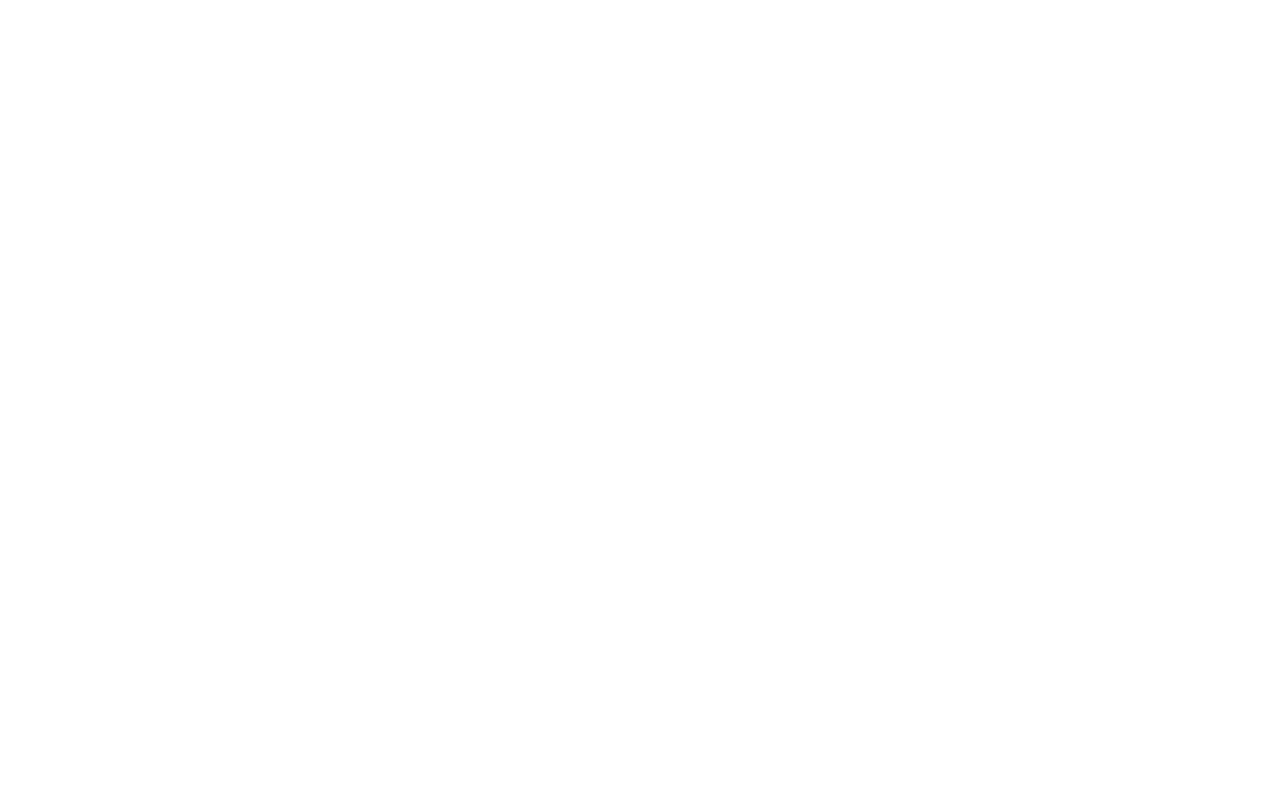
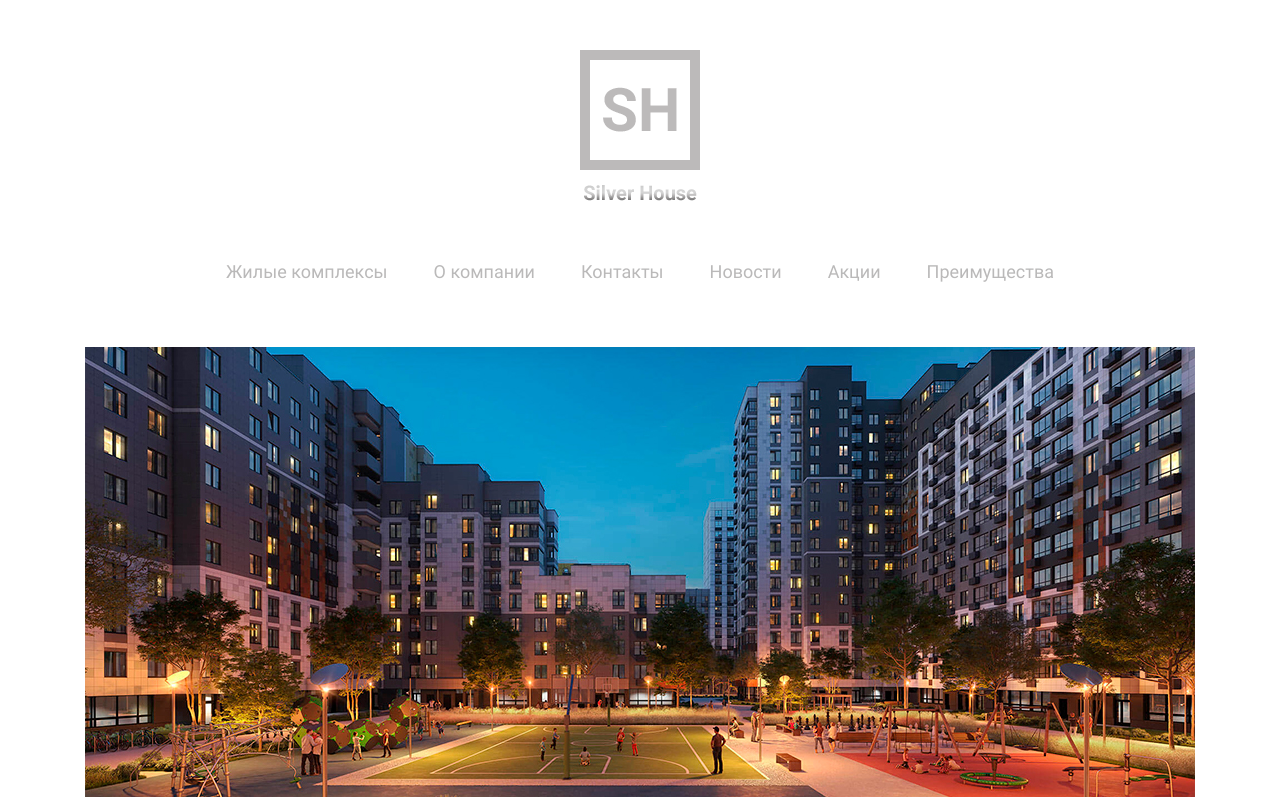
Before and after one commit to Baxrom1549/lesson-silver, a plain HTML site: page index.html in a window 1280 px wide. Drawn offline with Linux system fonts and the light colour scheme.

Commit message:
create-header

```diff
--- a/css/fonts.css
+++ b/css/fonts.css
@@ -0,0 +1,10 @@
+@font-face{
+    font-family: 'roboto';
+    font-weight: 400;
+    src: url('../fonts/Roboto-Regular.ttf') format('truetype');
+}
+@font-face{
+    font-family: 'roboto';
+    font-weight: 700;
+    src: url('../fonts/Roboto-Bold.ttf') format('truetype');
+}
--- a/css/main.css
+++ b/css/main.css
@@ -0,0 +1,52 @@
+@import 'fonts.css';
+*{
+    margin: 0;
+    padding: 0;
+    text-decoration: none;
+    list-style: none;
+    box-sizing: border-box;
+    font-family: 'roboto';
+    font-weight: 400;
+}
+/* header */
+.header{
+    width: 1110px;
+    margin: 0 auto;
+    /* border: 1px solid black; */
+}
+.navbar{
+width: 100%;
+display: flex;
+flex-direction: column;
+align-items: center;
+padding-bottom: 50px;
+}
+.navbar_logo{
+    padding: 50px;
+}
+.navbar_list{
+    display: flex;
+    justify-content: center;
+}
+.navbar_list a{
+    padding: 10px 4px 16px 4px;
+    margin: 0 19px;
+    font-size: 18px;
+    line-height: 14px;
+    color: #bab9b9;
+    display: flex;
+    border-bottom: 2px solid transparent;
+}
+.navbar_list a:hover{
+    color: #4581b7;
+    border-bottom-color: inherit;
+}
+/* header img */
+.header_img{
+    width: 100%;
+}
+.header_img img{
+    width: 100%;
+    height: 100%;
+    object-fit: contain;
+}
--- a/index.html
+++ b/index.html
@@ -5,8 +5,28 @@
     <meta http-equiv="X-UA-Compatible" content="IE=edge">
     <meta name="viewport" content="width=device-width, initial-scale=1.0">
     <title>Document</title>
+    <link rel="stylesheet" href="css/main.css">
 </head>
 <body>
+    <!-- header -->
+    <header class="header">
+        <nav class="navbar">
+            <a href="#" class="navbar_logo"><img src="images/logo.png" alt=""></a>
+
+            <ul class="navbar_list">
+                <li><a href="#!">Жилые комплексы</a></li>
+                <li><a href="#!">О компании</a></li>
+                <li><a href="#!">Контакты</a></li>
+                <li><a href="#!">Новости</a></li>
+                <li><a href="#!">Акции</a></li>
+                <li><a href="#!">Преимущества</a></li>
+            </ul>
+        </nav>
+        <div class="header_img">
+            <img src="images/header.jpg" alt="">
+        </div>
+    </header>
+    <!-- header end -->
 
 </body>
 </html>
```
